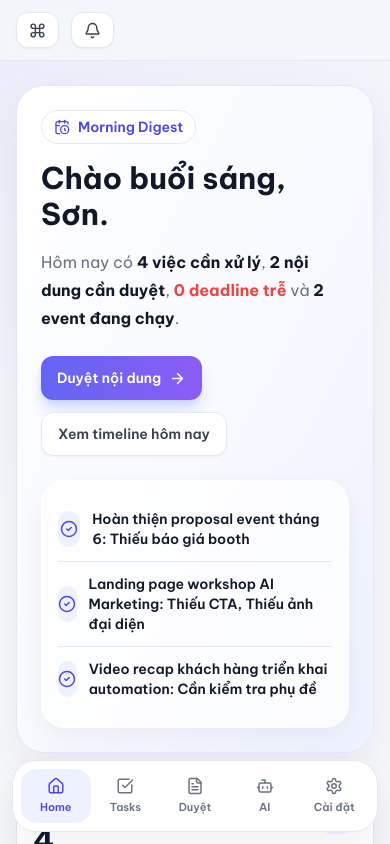
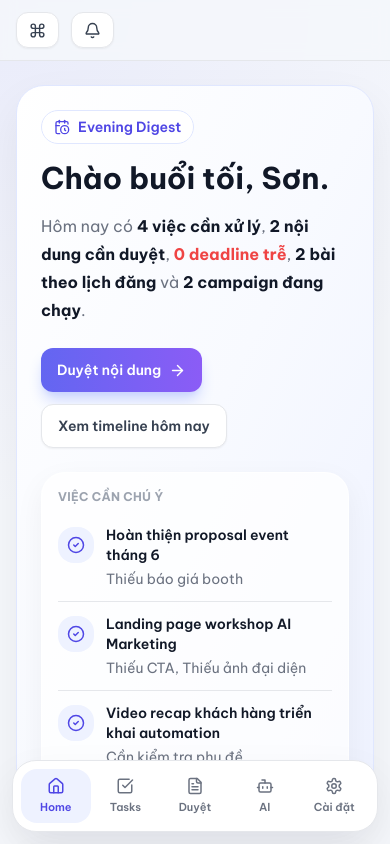
Before and after one commit to outbox04/AImarketing, a Next.js app: page /dashboard in a window 390 px wide. Shown: the top 844 px of the page. Built offline with nearby package versions, Linux system fonts and the light colour scheme; no server answers.

Commit message:
feat: initial marketing ai assistant frontend

```diff
--- a/app/dashboard/page.tsx
+++ b/app/dashboard/page.tsx
@@ -13,13 +13,13 @@ export default async function DashboardPage() {
 
   return (
     <div className="mx-auto max-w-[1600px] space-y-6">
-      <MorningDigest tasks={data.tasks} approvalItems={data.approvalItems} campaignEvents={data.campaignEvents} leads={data.leads} adsReports={data.adsReports} />
+      <MorningDigest tasks={data.tasks} contentPosts={data.contentPosts} approvalItems={data.approvalItems} campaignEvents={data.campaignEvents} leads={data.leads} adsReports={data.adsReports} />
       <KpiCards tasks={data.tasks} contentPosts={data.contentPosts} approvalItems={data.approvalItems} campaignEvents={data.campaignEvents} leads={data.leads} adsReports={data.adsReports} />
       <div className="grid gap-6 xl:grid-cols-[1.35fr_0.8fr]">
         <ApprovalPreview approvalItems={data.approvalItems} />
         <div className="space-y-6">
           <TodayTimeline tasks={data.tasks} />
-          <CampaignRadar campaignEvents={data.campaignEvents} />
+          <CampaignRadar campaignEvents={data.campaignEvents} adsReports={data.adsReports} />
           <AiInsightCard />
         </div>
       </div>
--- a/components/dashboard/MorningDigest.tsx
+++ b/components/dashboard/MorningDigest.tsx
@@ -1,24 +1,39 @@
 import { ArrowRight, CalendarClock, CheckCircle2 } from "lucide-react";
+import Link from "next/link";
 import { Button } from "@/components/ui/Button";
 import { ownerName } from "@/lib/constants";
 import { getRiskFlags, getWorkloadSummary } from "@/lib/rules/marketing-rules";
 import type { AdsReport } from "@/types/ads";
-import type { ApprovalItem } from "@/types/content";
+import type { ApprovalItem, ContentPost } from "@/types/content";
 import type { Lead } from "@/types/crm";
 import type { CampaignEvent } from "@/types/event";
 import type { Task } from "@/types/task";
 
 type MorningDigestProps = {
   tasks: Task[];
+  contentPosts: ContentPost[];
   approvalItems: ApprovalItem[];
   campaignEvents: CampaignEvent[];
   leads: Lead[];
   adsReports: AdsReport[];
 };
 
-export function MorningDigest({ tasks, approvalItems, campaignEvents, leads, adsReports }: MorningDigestProps) {
-  const summary = getWorkloadSummary(tasks, approvalItems, campaignEvents, leads, adsReports);
+function getGreeting() {
+  const hour = Number(new Intl.DateTimeFormat("vi-VN", { hour: "numeric", hour12: false, timeZone: "Asia/Ho_Chi_Minh" }).format(new Date()));
+  if (hour < 11) return { label: "buổi sáng", badge: "Morning Digest" };
+  if (hour < 18) return { label: "buổi chiều", badge: "Afternoon Digest" };
+  return { label: "buổi tối", badge: "Evening Digest" };
+}
+
+function splitRiskFlag(value: string) {
+  const [title, ...rest] = value.split(":");
+  return { title: title.trim(), note: rest.join(":").trim() };
+}
+
+export function MorningDigest({ tasks, contentPosts, approvalItems, campaignEvents, leads, adsReports }: MorningDigestProps) {
+  const summary = getWorkloadSummary(tasks, approvalItems, campaignEvents, leads, adsReports, contentPosts);
   const riskFlags = getRiskFlags(tasks, approvalItems, campaignEvents, adsReports).slice(0, 3);
+  const greeting = getGreeting();
 
   return (
     <section className="overflow-hidden rounded-[28px] border border-indigo-100 bg-gradient-to-br from-white via-[#F8FAFF] to-[#EEF2FF] p-6 shadow-soft md:p-8">
@@ -26,31 +41,47 @@ export function MorningDigest({ tasks, approvalItems, campaignEvents, leads, ads
         <div>
           <div className="mb-4 inline-flex items-center gap-2 rounded-full border border-indigo-100 bg-white px-3 py-1.5 text-sm font-semibold text-primary">
             <CalendarClock size={16} />
-            Morning Digest
+            {greeting.badge}
           </div>
-          <h1 className="text-3xl font-bold tracking-normal text-text-main md:text-4xl">Chào buổi sáng, {ownerName}.</h1>
+          <h1 className="text-3xl font-bold tracking-normal text-text-main md:text-4xl">Chào {greeting.label}, {ownerName}.</h1>
           <p className="mt-4 max-w-2xl text-base leading-7 text-text-muted">
             Hôm nay có <strong className="text-text-main">{summary.todayTasks} việc cần xử lý</strong>,{" "}
             <strong className="text-text-main">{summary.pendingContent} nội dung cần duyệt</strong>,{" "}
-            <strong className="text-danger">{summary.overdueTasks} deadline trễ</strong> và{" "}
-            <strong className="text-text-main">{summary.runningEvents} event đang chạy</strong>.
+            <strong className="text-danger">{summary.overdueTasks} deadline trễ</strong>,{" "}
+            <strong className="text-text-main">{summary.scheduledContent} bài theo lịch đăng</strong> và{" "}
+            <strong className="text-text-main">{summary.runningEvents} campaign đang chạy</strong>.
           </p>
           <div className="mt-6 flex flex-wrap gap-3">
+            <Link href="/content/approval">
               <Button variant="primary">
                 Duyệt nội dung <ArrowRight size={17} />
               </Button>
+            </Link>
+            <Link href="#today-timeline">
               <Button variant="secondary">Xem timeline hôm nay</Button>
+            </Link>
           </div>
         </div>
         <div className="rounded-3xl border border-white/70 bg-white/75 p-4 shadow-card">
-          {riskFlags.map((item) => (
-            <div key={item} className="flex items-center gap-3 border-b border-border py-3 last:border-0">
-              <div className="grid h-9 w-9 place-items-center rounded-2xl bg-primary-soft text-primary">
+          <div className="mb-2 text-xs font-bold uppercase tracking-wide text-text-soft">Việc cần chú ý</div>
+          {riskFlags.length > 0 ? (
+            riskFlags.map((item) => {
+              const risk = splitRiskFlag(item);
+              return (
+                <div key={item} className="flex items-start gap-3 border-b border-border py-3 last:border-0">
+                  <div className="mt-0.5 grid h-9 w-9 shrink-0 place-items-center rounded-2xl bg-primary-soft text-primary">
                     <CheckCircle2 size={18} />
                   </div>
-              <p className="text-sm font-semibold text-text-main">{item}</p>
+                  <div>
+                    <p className="text-sm font-semibold text-text-main">{risk.title}</p>
+                    <p className="mt-1 text-sm text-text-muted">{risk.note || "Cần kiểm tra tiến độ trong Google Sheet."}</p>
                   </div>
-          ))}
+                </div>
+              );
+            })
+          ) : (
+            <p className="rounded-2xl bg-surface-soft p-3 text-sm font-semibold text-text-muted">Chưa có cảnh báo cần xử lý.</p>
+          )}
         </div>
       </div>
     </section>
--- a/components/dashboard/TodayTimeline.tsx
+++ b/components/dashboard/TodayTimeline.tsx
@@ -1,6 +1,9 @@
-import { Clock3 } from "lucide-react";
+import { ArrowRight, Clock3 } from "lucide-react";
+import Link from "next/link";
+import { Badge } from "@/components/ui/Badge";
 import { Card } from "@/components/ui/Card";
 import { getTodayTasks } from "@/lib/rules/marketing-rules";
+import { priorityMeta, taskStatusMeta } from "@/lib/status";
 import type { Task } from "@/types/task";
 
 const priorityClass = {
@@ -10,36 +13,60 @@ const priorityClass = {
   LOW: "bg-primary"
 };
 
-function extractTime(deadline: string) {
-  return deadline.match(/\d{1,2}:\d{2}/)?.[0] ?? "--:--";
+function extractTime(value?: string) {
+  return value?.match(/\d{1,2}:\d{2}/)?.[0] ?? "--:--";
 }
 
 export function TodayTimeline({ tasks }: { tasks: Task[] }) {
   const timeline = getTodayTasks(tasks);
 
   return (
-    <Card>
-      <div className="mb-5 flex items-center gap-3">
+    <Card id="today-timeline">
+      <div className="mb-5 flex items-center justify-between gap-3">
+        <div className="flex items-center gap-3">
           <div className="grid h-10 w-10 place-items-center rounded-2xl bg-info-soft text-info">
             <Clock3 size={19} />
           </div>
           <div>
             <h2 className="text-lg font-bold text-text-main">Timeline hôm nay</h2>
-          <p className="text-sm text-text-muted">Giữ nhịp làm việc theo deadline quan trọng.</p>
+            <p className="text-sm text-text-muted">Các việc đang mở theo ngày bắt đầu hoặc deadline trong hôm nay.</p>
           </div>
         </div>
+        <Link href="/tasks" className="hidden items-center gap-1 text-sm font-semibold text-primary md:inline-flex">
+          Mở task <ArrowRight size={15} />
+        </Link>
+      </div>
       <div className="space-y-4">
-        {timeline.map((item) => (
+        {timeline.length > 0 ? (
+          timeline.map((item) => {
+            const priority = priorityMeta[item.priority];
+            const status = taskStatusMeta[item.status];
+            return (
               <div key={item.id} className="flex gap-3">
-            <div className="w-14 shrink-0 text-sm font-bold text-text-main">{extractTime(item.deadline)}</div>
+                <div className="w-16 shrink-0 text-sm font-bold text-text-main">{extractTime(item.deadline)}</div>
                 <div className="relative flex-1 pb-4 last:pb-0">
                   <span className={`absolute left-0 top-1 h-3 w-3 rounded-full ${priorityClass[item.priority]}`} />
-              <div className="ml-6 rounded-2xl border border-border bg-surface-soft p-3">
-                <p className="text-sm font-semibold text-text-main">{item.title}</p>
+                  <div className="ml-6 rounded-2xl border border-border bg-surface-soft p-4">
+                    <div className="flex flex-wrap items-center gap-2">
+                      <Badge className={priority.className}>{priority.label}</Badge>
+                      <Badge className="border-border bg-white text-text-muted">{status.label}</Badge>
+                      <Badge className="border-border bg-white text-text-muted">{item.type}</Badge>
+                    </div>
+                    <p className="mt-3 text-sm font-bold text-text-main">{item.title}</p>
+                    <div className="mt-2 grid gap-1 text-sm text-text-muted">
+                      <p>ID: <span className="font-semibold text-text-main">{item.id}</span></p>
+                      <p>Bắt đầu: <span className="font-semibold text-text-main">{item.startDate || "Chưa có"}</span></p>
+                      <p>Deadline: <span className="font-semibold text-text-main">{item.deadline || "Chưa có"}</span></p>
+                      {item.blocker ? <p>Ghi chú: <span className="font-semibold text-text-main">{item.blocker}</span></p> : null}
                     </div>
                   </div>
                 </div>
-        ))}
+              </div>
+            );
+          })
+        ) : (
+          <p className="rounded-2xl bg-surface-soft p-4 text-sm font-semibold text-text-muted">Không có task nào trong timeline hôm nay.</p>
+        )}
       </div>
     </Card>
   );
```
Also changed, not shown: components/dashboard/CampaignRadar.tsx (+61 -11 lines). Lines whose indentation alone changed are shown as unchanged.
